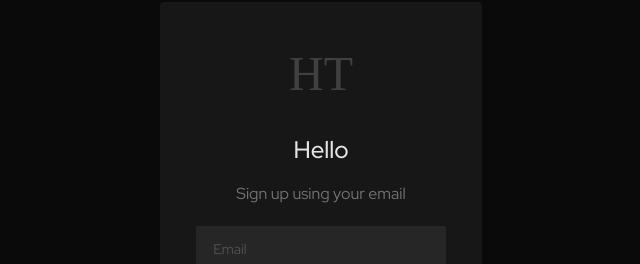
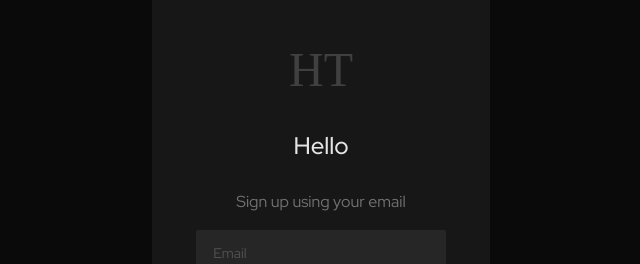
Before and after one commit to AlonLandmann/holdem-trainer-5, a Next.js app: page /signup in a window 1280 px wide. Shown: the part 89-353 px from the top of the page, without its empty margins (319-959 px from the left). Built offline with nearby package versions, Linux system fonts and the light colour scheme; a web font is replaced by a local one.

Commit message:
adjust sign up form styling

```diff
--- a/components/signup/SignupRoot.js
+++ b/components/signup/SignupRoot.js
@@ -10,14 +10,14 @@ export default function SignupRoot() {
 
   return (
     <div className='min-h-screen p-3 flex justify-center items-center'>
-      <form className='max-w-96 pt-12 pb-7 px-9 bg-neutral-900 rounded flex flex-col items-center'>
+      <form className='max-w-96 pt-12 pb-7 px-11 bg-neutral-900 rounded flex flex-col items-center'>
         <h1 className='font-decorative text-5xl text-neutral-700 mb-9'>
           HT
         </h1>
-        <h3 className='font-medium text-2xl mb-4'>
+        <h3 className='font-medium text-2xl mb-7'>
           Hello
         </h3>
-        <p className='text-neutral-500 mb-5'>
+        <p className='text-neutral-500 mb-4'>
           Sign up using your email
         </p>
         <div className='flex flex-col gap-3 w-full pb-5'>
@@ -50,7 +50,9 @@ export default function SignupRoot() {
         </div>
         <div className='flex items-center self-stretch gap-2 px-2'>
           <div className='flex-grow bg-neutral-600 h-[1px]'></div>
-          <div className='text-xs text-neutral-400 tracking-wider'>OR</div>
+          <div className='text-xs text-neutral-400 tracking-wider'>
+            OR
+          </div>
           <div className='flex-grow bg-neutral-600 h-[1px]'></div>
         </div>
         <div className='pt-5 pb-7 self-stretch'>
```
